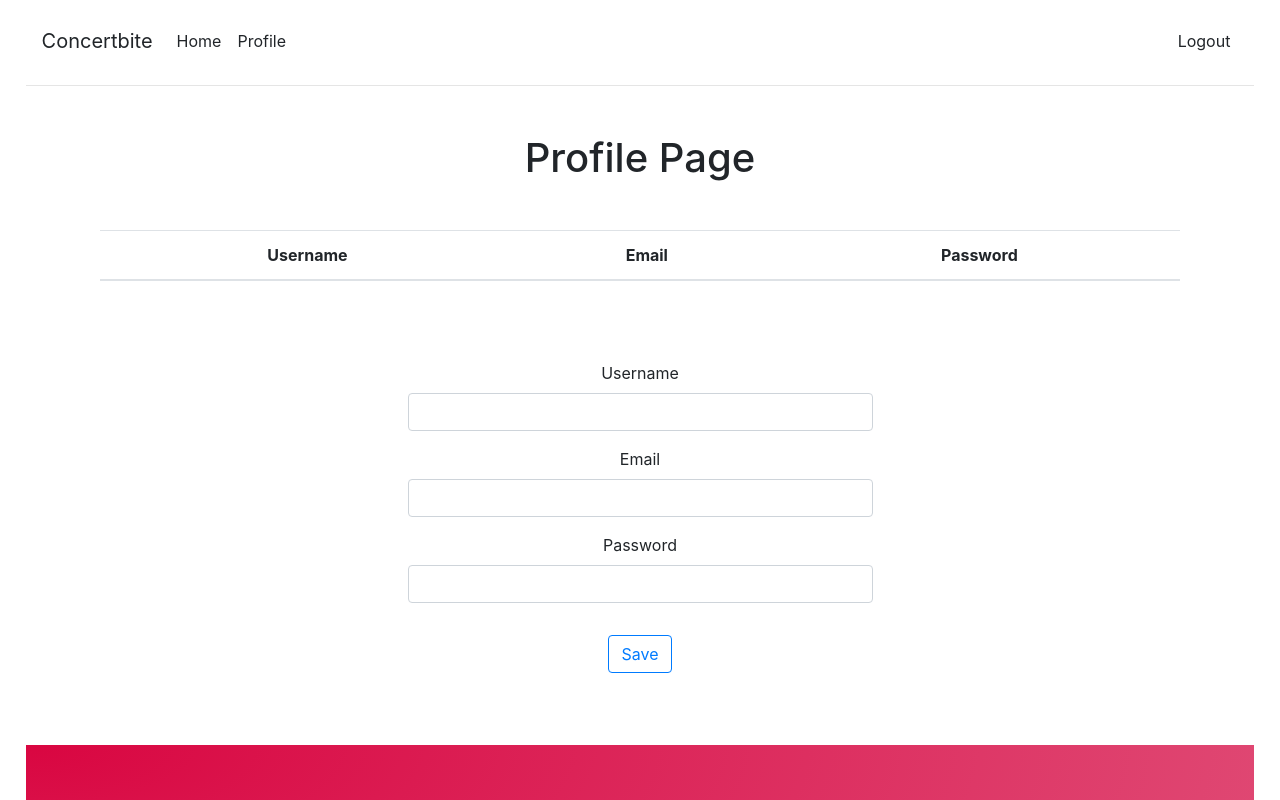
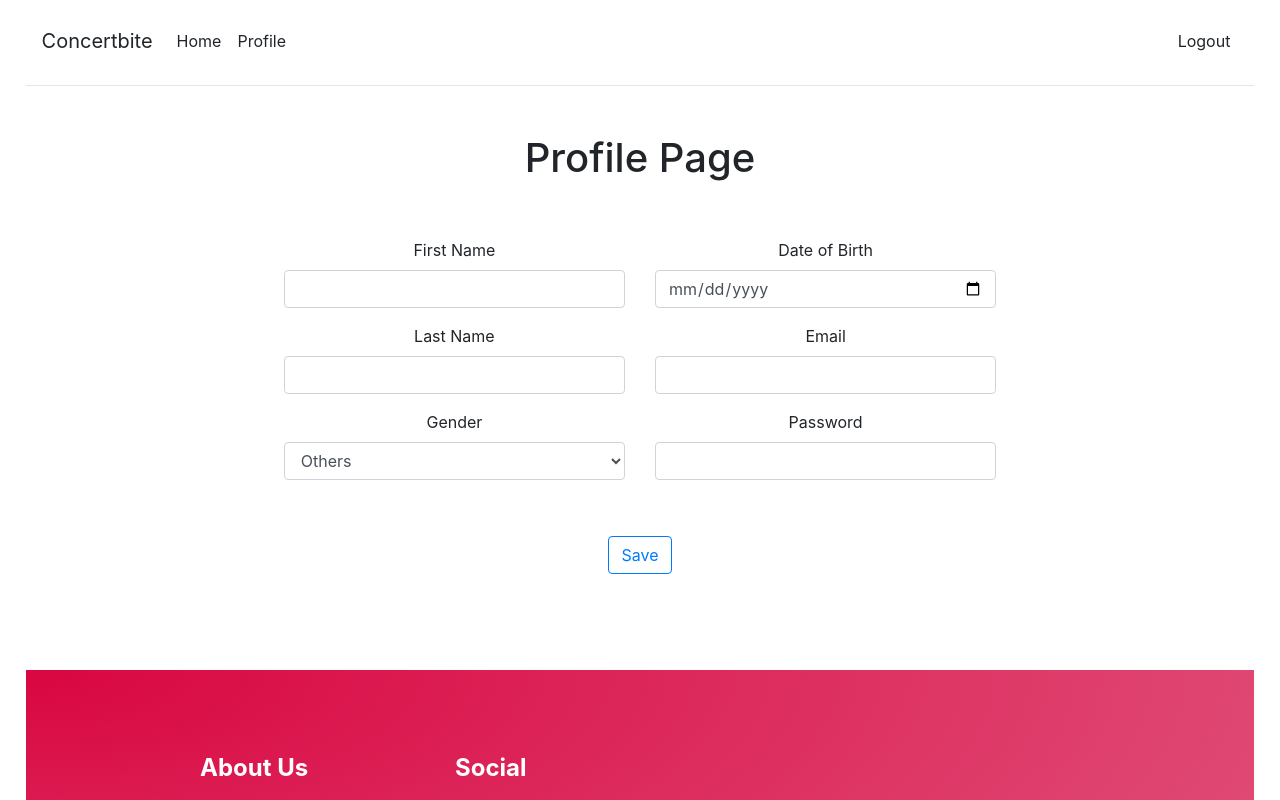
Before and after one commit to elvanselvano/technoscape-hackathon, a React (Create React App) app: page /profile in a window 1280 px wide. Shown: the top 800 px of the page. Built offline with nearby package versions, Linux system fonts and the light colour scheme; sample sign-in values are in the browser's storage.

Commit message:
Update profile page

```diff
--- a/package.json
+++ b/package.json
@@ -10,6 +10,7 @@
     "bootstrap": "^4.5.2",
     "dotenv": "^8.2.0",
     "formik": "^2.2.0",
+    "moment": "^2.29.1",
     "react": "^16.13.1",
     "react-dom": "^16.13.1",
     "react-router": "^5.2.0",
--- a/src/components/ProfileUpdateFormComponent.js
+++ b/src/components/ProfileUpdateFormComponent.js
@@ -20,18 +20,72 @@ class ProfileUpdateFormComponent extends Component {
         >
           {(props) => (
             <Form>
+              <div className="container d-md-flex flex-md-row">
                 <div className="container d-md-flex flex-md-column">
                   <ErrorMessage
-                  name="username"
+                    name="firstName"
                     component="div"
                     className="alert alert-warning"
                   />
                   <fieldset className="my-2">
-                  <label htmlFor="username">Username</label>
+                    <label htmlFor="firstName">First Name</label>
                     <Field
-                    id="username"
-                    name="username"
+                      id="firstName"
+                      name="firstName"
                       type="text"
+                      className="form-control"
+                    />
+                  </fieldset>
+
+                  <ErrorMessage
+                    name="lastName"
+                    component="div"
+                    className="alert alert-warning"
+                  />
+                  <fieldset className="my-2">
+                    <label htmlFor="lastName">Last Name</label>
+                    <Field
+                      id="lastName"
+                      name="lastName"
+                      type="text"
+                      className="form-control"
+                    />
+                  </fieldset>
+
+                  <ErrorMessage
+                    name="gender"
+                    component="div"
+                    className="alert alert-warning"
+                  />
+                  <fieldset className="my-2">
+                    <label htmlFor="gender">Gender</label>
+                    <select
+                      id="gender"
+                      name="gender"
+                      type="text"
+                      className="form-control"
+                      value={props.values.gender}
+                      onChange={props.handleChange}
+                      onBlur={props.handleBlur}
+                    >
+                      <option value="Others" label="Others" />
+                      <option value="Male" label="Male" />
+                      <option value="Female" label="Female" />
+                    </select>
+                  </fieldset>
+                </div>
+                <div className="container d-md-flex flex-md-column">
+                  <ErrorMessage
+                    name="dateOfBirth"
+                    component="div"
+                    className="alert alert-warning"
+                  />
+                  <fieldset className="my-2">
+                    <label htmlFor="dateOfBirth">Date of Birth</label>
+                    <Field
+                      id="dateOfBirth"
+                      name="dateOfBirth"
+                      type="date"
                       className="form-control"
                     />
                   </fieldset>
@@ -46,7 +100,7 @@ class ProfileUpdateFormComponent extends Component {
                     <Field
                       id="email"
                       name="email"
-                    type="text"
+                      type="email"
                       className="form-control"
                     />
                   </fieldset>
@@ -60,12 +114,14 @@ class ProfileUpdateFormComponent extends Component {
                     <Field
                       id="password"
                       name="password"
-                    type="text"
+                      type="password"
                       className="form-control"
                     />
                   </fieldset>
                 </div>
-              <button type="submit" className="btn btn-outline-primary my-4">
+              </div>
+
+              <button type="submit" className="btn btn-outline-primary my-5">
                 Save
               </button>
             </Form>
--- a/src/pages/HomePage.js
+++ b/src/pages/HomePage.js
@@ -1,25 +1,25 @@
-import React from 'react'
+import React from "react";
 import AuthSession from "../utils/AuthSession";
 import Logo from "../assets/logo.JPG";
 import "./styles/HomeStyle.css";
 
 function HomePage() {
-  var sessionData = AuthSession.handleGetUser()
+  var sessionData = AuthSession.handleGetUser();
   console.log(sessionData);
 
   return (
     <div className="home page inline-block container justify-content-center">
       <div className="greetingBox inline-block justify-content-center">
-        <h1>Welcome, {sessionData.fullname} !</h1>
+        <h1>Welcome, {sessionData.fullName} !</h1>
       </div>
       <div className="imgContainer justify-content-center">
-        <img src={Logo}/>
+        <img src={Logo} />
       </div>
       <div className="greetingBox inline-block justify-content-center">
         <h1>More Exciting Features are coming soon! :D</h1>
       </div>
     </div>
-  )
+  );
 }
 
 export default HomePage;
--- a/src/pages/LoginPage.js
+++ b/src/pages/LoginPage.js
@@ -24,17 +24,21 @@ class LoginPage extends Component {
     })
       .then((res) => {
         console.log(res);
-        if (res.status === 201 && res.data === "no user found"){
+        if (res.status === 201 && res.data === "no user found") {
           this.setState({ isError: true });
-        }
-        else{
-          const { fullname, username, email, password } = {
-            fullname: res.data[0].firstName + " " + res.data[0].lastName,
+        } else {
+          const { fullName, username, email, password } = {
+            fullName: res.data[0].firstName + " " + res.data[0].lastName,
             username: val.username,
             email: res.data[0].email,
-            password: val.password
+            password: val.password,
           };
-          AuthSession.handleLoginSucceed({ fullname, username, email, password });
+          AuthSession.handleLoginSucceed({
+            fullName,
+            username,
+            email,
+            password,
+          });
           this.forceUpdate();
           alert("login success");
           this.props.history.replace(`/home`);
--- a/src/pages/LogoutPage.js
+++ b/src/pages/LogoutPage.js
@@ -3,7 +3,9 @@ import React from "react";
 function LougoutComponent() {
   return (
     <div className="container">
-      <h4>Thank you!</h4>
+      <div className="m-5">
+        <h4>Thank you!</h4>
+      </div>
     </div>
   );
 }
--- a/src/pages/ProfilePage.js
+++ b/src/pages/ProfilePage.js
@@ -6,14 +6,18 @@ import ProfileUpdateItemComponent from "../components/ProfileUpdateItemComponent
 
 import UserService from "../services/UserService";
 
+import moment from "moment";
+
 class ProfilePage extends Component {
   constructor(props) {
     super(props);
     this.state = {
-      error: false,
+      isError: false,
       itemValues: {
-        id: "",
-        username: "",
+        firstName: "",
+        lastName: "",
+        dateOfBirth: "",
+        gender: "",
         email: "",
         password: "",
       },
@@ -33,8 +37,25 @@ class ProfilePage extends Component {
 
         this.setState({ itemValues: res.data });
 
-        const { id, username, email, password } = res.data;
-        AuthSession.handleLoginSucceed({ id, username, email, password });
+        const {
+          username,
+          email,
+          password,
+          dateOfBirth,
+          gender,
+          firstName,
+          lastName,
+        } = res.data;
+
+        AuthSession.handleLoginSucceed({
+          username,
+          email,
+          password,
+          dateOfBirth,
+          gender,
+          firstName,
+          lastName,
+        });
       })
       .catch((err) => {
         console.log(err);
@@ -42,20 +63,38 @@ class ProfilePage extends Component {
   };
 
   handleSubmit = (val) => {
-    const { username, email, password } = val;
-    const userToUpdate = { username, email, password };
+    const { email, password, dateOfBirth, gender, firstName, lastName } = val;
+    const { username } = AuthSession.handleGetUser();
+    const userToUpdate = {
+      username,
+      email,
+      password,
+      dateOfBirth: moment(dateOfBirth).format("YYYY+MM+DD"),
+      gender,
+      firstName,
+      lastName,
+    };
 
     this.setState({ isLoading: true });
     UserService.update({ userToUpdate })
       .then((res) => {
         console.log(res);
-        if (res.status !== 200) return null;
+        if (res.status !== 201) return null;
 
-        this.handleItemFetch();
+        AuthSession.handleLoginSucceed({
+          username,
+          email,
+          password,
+          dateOfBirth,
+          gender,
+          firstName,
+          lastName,
+          fullName: firstName + " " + lastName,
+        });
       })
       .catch((err) => {
         console.log(err);
-        this.setState({ error: true });
+        this.setState({ isError: true });
       })
       .finally(() => {
         this.setState({ isLoading: false });
@@ -64,8 +103,21 @@ class ProfilePage extends Component {
 
   handleValidate = (val) => {
     const error = {};
-    if (!val.username) {
-      error.username = "Enter a username";
+
+    if (!val.firstName) {
+      error.firstName = "Enter a first name";
+    }
+
+    if (!val.lastName) {
+      error.lastName = "Enter a last name";
+    }
+
+    if (!val.gender) {
+      error.gender = "Enter a gender";
+    }
+
+    if (!val.dateOfBirth) {
+      error.dateOfBirth = "Enter a date of birth";
     }
 
     if (!val.email) {
@@ -80,17 +132,14 @@ class ProfilePage extends Component {
   };
 
   render() {
-    const { itemValues, error, isLoading } = this.state;
+    const { itemValues, isError, isLoading } = this.state;
+
     return (
       <div className="container">
         <h1 className="text-center mb-5">Profile Page</h1>
 
-        <div className="container mb-5">
-          <ProfileUpdateItemComponent initialValues={itemValues} />
-        </div>
-
-        <div className="container w-50 my-5">
-          {error && (
+        <div className="container w-75 my-5">
+          {isError && (
             <div className="container alert alert-danger">
               Invalid credentials
             </div>
--- a/src/pages/RegisterPage.js
+++ b/src/pages/RegisterPage.js
@@ -6,21 +6,20 @@ class RegisterPage extends Component {
   constructor(props) {
     super(props);
     this.state = {
-      authValues: { username: "", email: "", password: "", fullname: "" },
+      authValues: { username: "", email: "", password: "", fullName: "" },
       isLoading: false,
     };
   }
 
   handleSubmit = (val) => {
-    const { username, email, password, fullname } = val;
+    const { username, email, password, fullName } = val;
 
     this.setState({ isLoading: true });
-    AuthService.handleRegister({ username, email, password, fullname })
+    AuthService.handleRegister({ username, email, password, fullName })
       .then((res) => {
-        if(res.data === "username or email is taken"){
+        if (res.data === "username or email is taken") {
           alert(res.data);
-        }
-        else{
+        } else {
           this.props.history.replace("/auth/login");
           console.log(res);
         }
@@ -47,8 +46,8 @@ class RegisterPage extends Component {
       error.password = "Enter a proper password";
     }
 
-    if (!val.fullname) {
-      error.fullname = "Enter a proper Full Name";
+    if (!val.fullName) {
+      error.fullName = "Enter a proper Full Name";
     }
 
     return error;
@@ -87,15 +86,15 @@ class RegisterPage extends Component {
                 </fieldset>
 
                 <ErrorMessage
-                  name="fullname"
+                  name="fullName"
                   component="div"
                   className="alert alert-warning"
                 />
                 <fieldset className="mb-4">
-                  <label htmlFor="fullname">Full Name</label>
+                  <label htmlFor="fullName">Full Name</label>
                   <Field
-                    id="fullname"
-                    name="fullname"
+                    id="fullName"
+                    name="fullName"
                     type="text"
                     className="form-control"
                   />
--- a/src/routes/RootRoute.js
+++ b/src/routes/RootRoute.js
@@ -20,40 +20,45 @@ class RootRoute extends Component {
     super(props);
     this.state = {
       isLoggedIn: false,
-      fullname: "",
+      fullName: "",
       username: "",
       email: "",
-      password: ""
+      password: "",
     };
   }
 
   componentDidMount() {
     if (AuthSession.handleIsLoggedIn()) {
-      const { fullname, username, email, password } = AuthSession.handleGetUser();
+      const {
+        fullName,
+        username,
+        email,
+        password,
+      } = AuthSession.handleGetUser();
       this.setState({
         isLoggedIn: true,
-        fullname: fullname,
+        fullName: fullName,
         username: username,
         email: email,
-        password: password
+        password: password,
       });
     }
   }
 
   render() {
-    const { fullname, username, email, password } = this.state;
+    const { fullName, username, email, password } = this.state;
     return (
       <Router>
         <HeaderComponent />
         <Switch>
-          <Route path="/profile" component={ProfilePage} />
+          <AuthenticatedRoute path="/profile" component={ProfilePage} />
 
           <Route path="/auth/login" component={LoginPage} />
           <Route path="/auth/register" component={RegisterPage} />
           <Route path="/auth" component={AuthPage} />
           <Route path="/logout" exact component={LogoutPage} />
 
-          <Route path="/home" component={HomePage} />
+          <AuthenticatedRoute path="/home" component={HomePage} />
           <AuthenticatedRoute path="/" component={HomePage} />
           <Route path="" component={ErrorPage} />
         </Switch>
--- a/src/services/AuthService.js
+++ b/src/services/AuthService.js
@@ -21,17 +21,17 @@ class AuthService {
     //url building sample
     let reqURL = `${this.apiURL}auth/login/username=${username}&password=${password}/`;
     return Axios({
-      method:"POST",
-      url: reqURL
+      method: "POST",
+      url: reqURL,
     });
   }
 
-  handleRegister({ username, email, password, fullname }) {
-    fullname = fullname.replace(' ', '+')
-    let reqURL = `${this.apiURL}auth/register/username=${username}&password=${password}&email=${email}&fullname=${fullname}/`
+  handleRegister({ username, email, password, fullName }) {
+    fullName = fullName.replace(" ", "+");
+    let reqURL = `${this.apiURL}auth/register/username=${username}&password=${password}&email=${email}&fullname=${fullName}/`;
     return Axios({
-      method:"POST",
-      url: reqURL
+      method: "POST",
+      url: reqURL,
     });
   }
 }
--- a/src/services/UserService.js
+++ b/src/services/UserService.js
@@ -1,7 +1,8 @@
 import Axios from "axios";
 import AuthSession from "../utils/AuthSession";
+import * as consts from "../config/constants.js";
 class UserService {
-  apiURL = process.env.REACT_APP_API_URL;
+  apiURL = consts.API_BASE_URL;
 
   getAll() {
     return Axios.get(`${this.apiURL}/users/`);
@@ -12,13 +13,20 @@ class UserService {
   }
 
   update({ userToUpdate }) {
-    const { username, email, password } = userToUpdate;
-    const { username: currentUsername } = AuthSession.handleGetUser();
-
-    return Axios.put(`${this.apiURL}/users/${currentUsername}`, {
+    const {
       username,
       email,
       password,
+      dateOfBirth,
+      firstName,
+      lastName,
+      gender,
+    } = userToUpdate;
+
+    let reqURL = `${this.apiURL}auth/update/username=${username}&password=${password}&dateOfBirth=${dateOfBirth}&firstName=${firstName}&lastName=${lastName}&gender=${gender}&email=${email}/`;
+    return Axios({
+      method: "PUT",
+      url: reqURL,
     });
   }
 }
```
Also changed, not shown: 1 other file (tests, documents, lock files or other folders). Lines whose indentation alone changed are shown as unchanged.
